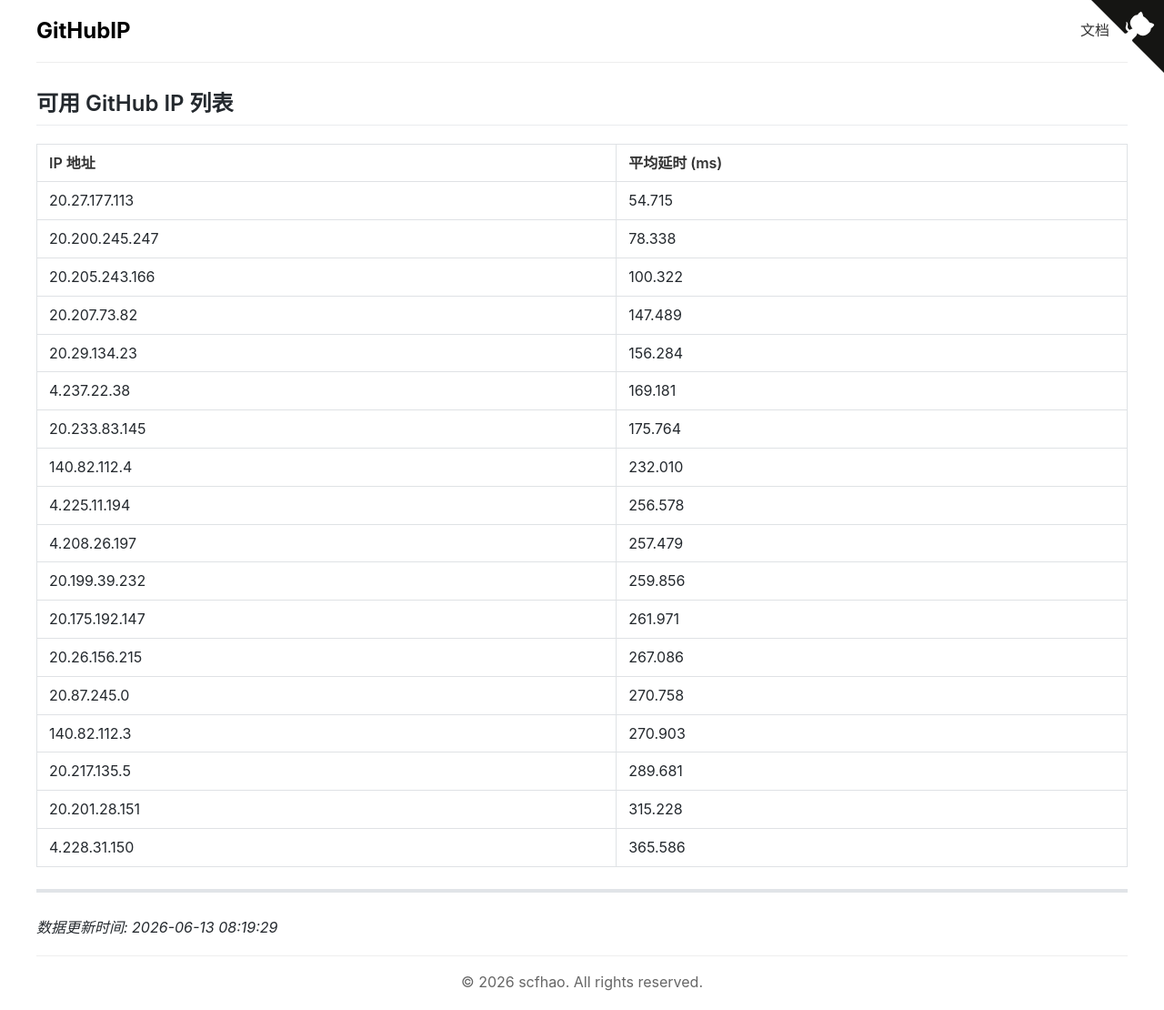
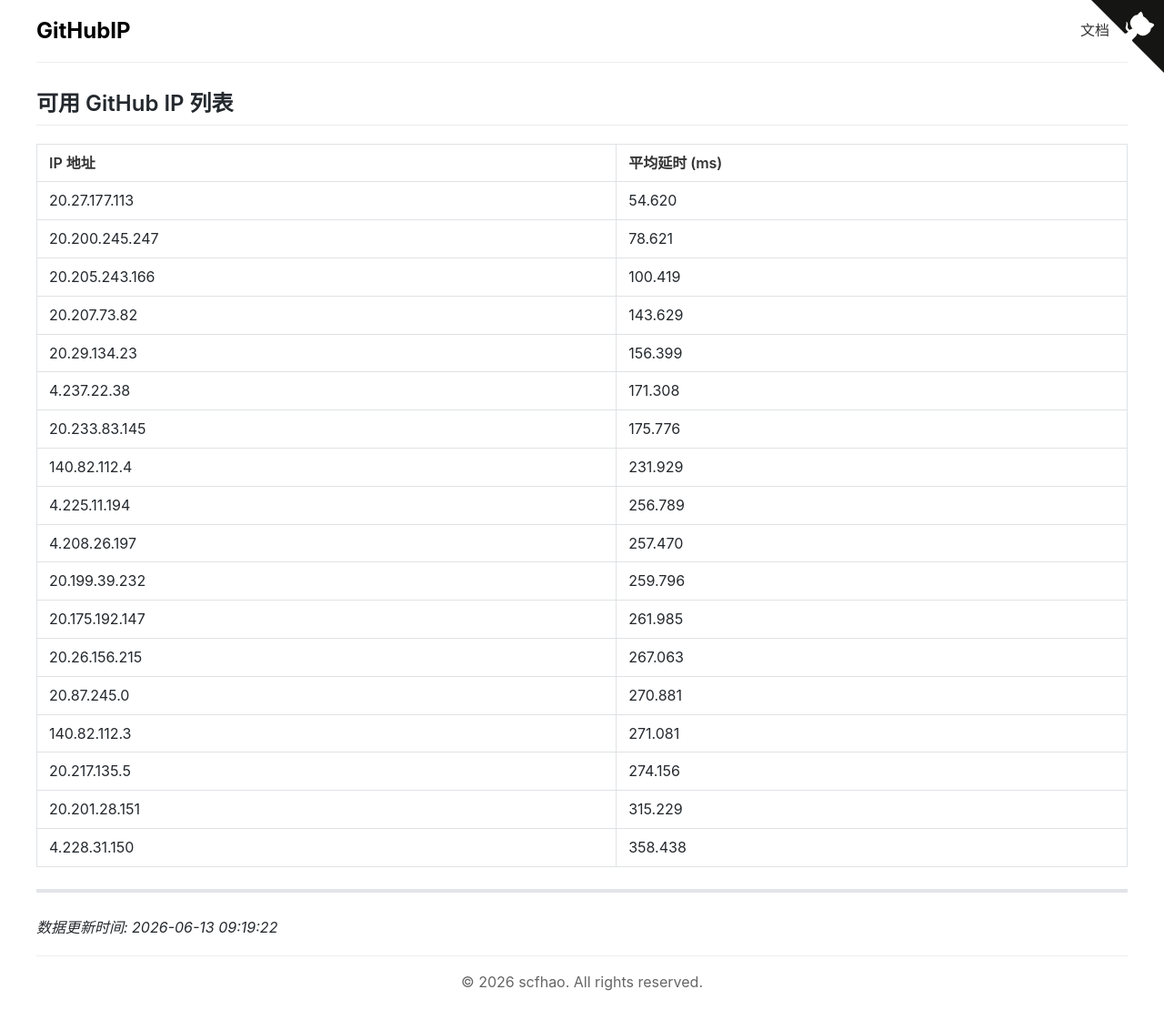
Before and after one commit to scfhao/GitHubIP, a Jekyll site: the page built from index.md, in a window 1280 px wide. Shown: the whole page at 91% size. Built offline with Jekyll 4.4.1, drawn with Linux system fonts in a browser that asks for light colours.

Commit message:
自动脚本执行 - 2026-06-13 09:19:22

```diff
--- a/index.md
+++ b/index.md
@@ -1,32 +1,32 @@
 ---
 layout: home
 title: GitHub IP 列表
-date: 2026-06-13 08:19:29
+date: 2026-06-13 09:19:22
 ---
 
 ## 可用 GitHub IP 列表
 
 | IP 地址 | 平均延时 (ms) |
 |---------|--------------|
-| 20.27.177.113 | 54.715 |
-| 20.200.245.247 | 78.338 |
-| 20.205.243.166 | 100.322 |
-| 20.207.73.82 | 147.489 |
-| 20.29.134.23 | 156.284 |
-| 4.237.22.38 | 169.181 |
-| 20.233.83.145 | 175.764 |
-| 140.82.112.4 | 232.010 |
-| 4.225.11.194 | 256.578 |
-| 4.208.26.197 | 257.479 |
-| 20.199.39.232 | 259.856 |
-| 20.175.192.147 | 261.971 |
-| 20.26.156.215 | 267.086 |
-| 20.87.245.0 | 270.758 |
-| 140.82.112.3 | 270.903 |
-| 20.217.135.5 | 289.681 |
-| 20.201.28.151 | 315.228 |
-| 4.228.31.150 | 365.586 |
+| 20.27.177.113 | 54.620 |
+| 20.200.245.247 | 78.621 |
+| 20.205.243.166 | 100.419 |
+| 20.207.73.82 | 143.629 |
+| 20.29.134.23 | 156.399 |
+| 4.237.22.38 | 171.308 |
+| 20.233.83.145 | 175.776 |
+| 140.82.112.4 | 231.929 |
+| 4.225.11.194 | 256.789 |
+| 4.208.26.197 | 257.470 |
+| 20.199.39.232 | 259.796 |
+| 20.175.192.147 | 261.985 |
+| 20.26.156.215 | 267.063 |
+| 20.87.245.0 | 270.881 |
+| 140.82.112.3 | 271.081 |
+| 20.217.135.5 | 274.156 |
+| 20.201.28.151 | 315.229 |
+| 4.228.31.150 | 358.438 |
 
 ---
 
-*数据更新时间: 2026-06-13 08:19:29*
+*数据更新时间: 2026-06-13 09:19:22*
```
